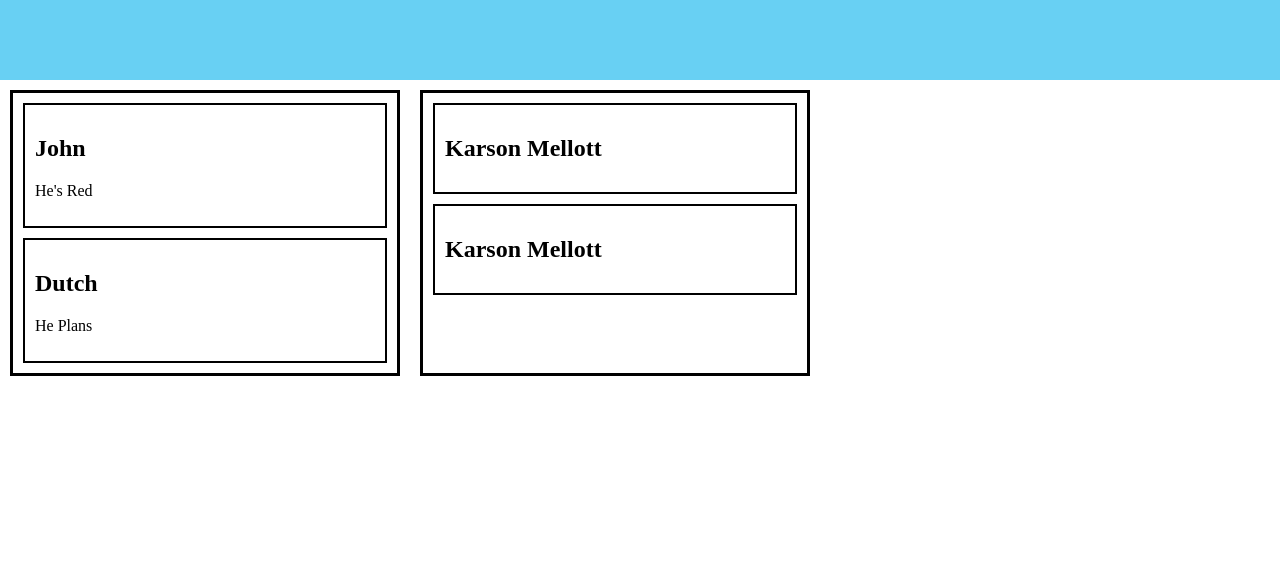
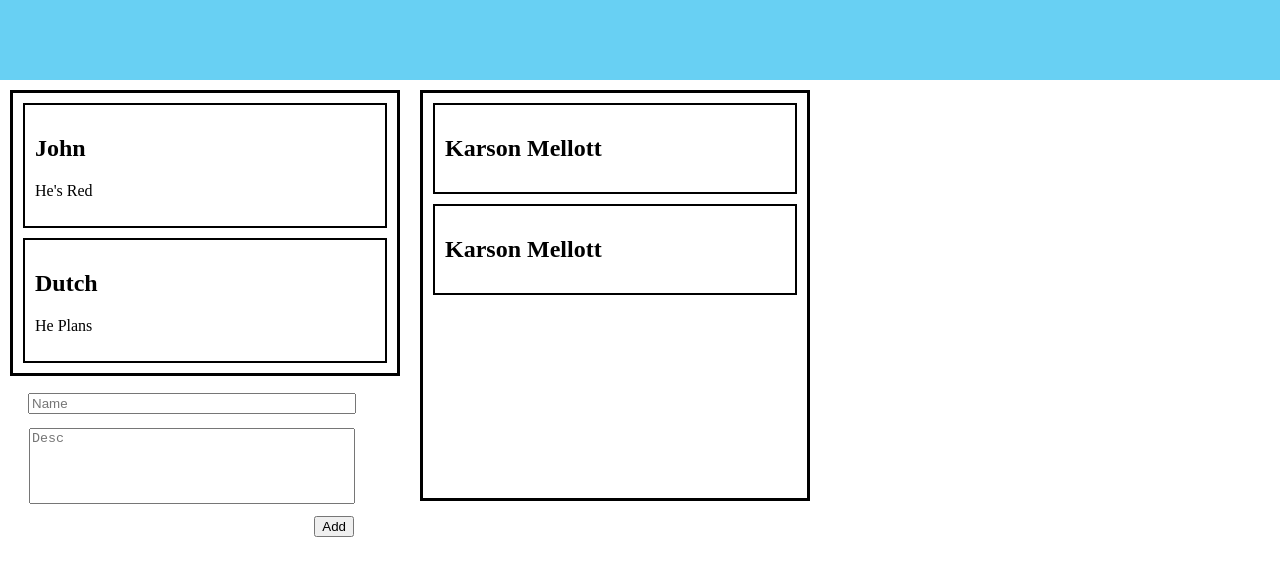
Before and after one commit to GoldenJigsaw87/GroupB, a Next.js app in the folder Front-End/badge-web/: page /HomePage in a window 1280 px wide. Shown: the top 576 px of the page. Built offline with nearby package versions, Linux system fonts and the light colour scheme.

Commit message:
Made an add box that does nothing

```diff
--- a/Front-End/badge-web/src/app/HomePage/page.module.css
+++ b/Front-End/badge-web/src/app/HomePage/page.module.css
@@ -9,3 +9,25 @@
   margin: 10px;
   width: 30vw;
 }
+
+.add{
+  position: relative;
+  display: flex;
+  flex-direction: column;
+  justify-content: center;
+  justify-items: center;
+  align-items: center;
+  width: 30vw;
+}
+.add input, .add textarea{
+  width: 25vw;
+  margin: 7px;
+}
+.add :nth-child(2){
+  height: 70px;
+}
+.add :nth-child(3){
+  position: absolute;
+  top: 130px;
+  right: 30px;
+}
--- a/Front-End/badge-web/src/app/HomePage/page.tsx
+++ b/Front-End/badge-web/src/app/HomePage/page.tsx
@@ -9,10 +9,17 @@ export default function HomePage() {
 
             </header>
             <section style={{display: "flex"}}>
-                <div className={styles.challenges}>
-                    <Challenge name="John" description="He's Red"></Challenge>
-                    <Challenge name="Dutch" description="He Plans"></Challenge>
-                </div>
+                <section>
+                    <div className={styles.challenges}>
+                        <Challenge name="John" description="He's Red"></Challenge>
+                        <Challenge name="Dutch" description="He Plans"></Challenge>
+                    </div>
+                    <div className={styles.add}>
+                        <input type="text" placeholder="Name"/>
+                        <textarea placeholder="Desc" style={{resize:'none'}}></textarea>
+                        <button>Add</button>
+                    </div>
+                </section>
                 <div className={styles.challenges}>
                     <User firstName="Karson" lastName="Mellott"></User>
                     <User firstName="Karson" lastName="Mellott"></User>
```
